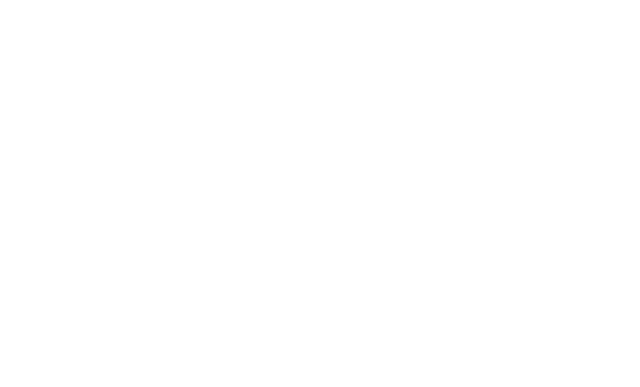
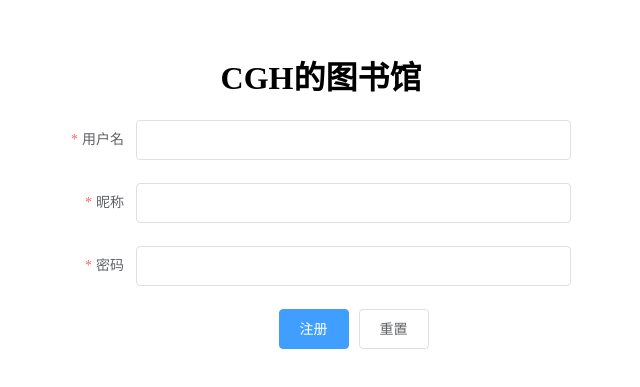
Before and after one commit to cenganhui/cgh-library-front, a Vue app: page /register in a window 1280 px wide. Shown: the part 129-516 px from the top of the page, without its empty margins (319-959 px from the left). Built offline with nearby package versions, Linux system fonts and the light colour scheme.

Commit message:
增加了注册页面，设置管理员显示的菜单

```diff
--- a/src/api/book.js
+++ b/src/api/book.js
@@ -36,3 +36,10 @@
         data
     })
 }
+
+export function persistById(id) {
+    return request({
+        url: base + `/books/persist/${id}`,
+        method: 'get'
+    })
+}
--- a/src/api/user.js
+++ b/src/api/user.js
@@ -11,6 +11,14 @@
     })
 }
 
+export function register(data) {
+    return request({
+        url: base + '/auth/register',
+        method: 'post',
+        data: data
+    })
+}
+
 export function logout() {
     return request({
         url: base + '/auth/logout',
--- a/src/components/left-navigation/left-navigation.vue
+++ b/src/components/left-navigation/left-navigation.vue
@@ -14,11 +14,11 @@
           text-color="#fff"
           active-text-color="rgb(64, 158, 255)"
         >
-          <el-menu-item index="1">
+          <el-menu-item v-if="admin" index="1">
             <i class="el-icon-user"></i>
             <span slot="title">用户管理</span>
           </el-menu-item>
-          <el-menu-item index="2">
+          <el-menu-item v-if="admin" index="2">
             <i class="el-icon-collection"></i>
             <span slot="title">图书管理</span>
           </el-menu-item>
@@ -33,12 +33,21 @@
 </template>
 
 <script>
+import { getLoginInfo } from '@/utils/auth.js'
 export default {
+  data() {
+    return {
+      admin: false,
+    }
+  },
   created() {
     this.init()
   },
   methods: {
     init() {
+      if (getLoginInfo().admin === 'true') {
+        this.admin = true
+      }
       this.$router.push({ path: '/book' })
     },
     handleSelect(key) {
--- a/src/router/index.js
+++ b/src/router/index.js
@@ -2,6 +2,7 @@
 import VueRouter from 'vue-router'
 import Home from '@/views/Home.vue'
 import Login from '@/views/login/Login.vue'
+import Register from '@/views/register/Register.vue'
 import Book from '@/views/Book.vue'
 import User from '@/views/System/User.vue'
 import SystemBook from '@/views/System/Book.vue'
@@ -13,6 +14,11 @@
     path: '/login',
     name: 'Login',
     component: Login
+  },
+  {
+    path: '/register',
+    name: 'Register',
+    component: Register
   },
   {
     path: '/',
--- a/src/views/Reader.vue
+++ b/src/views/Reader.vue
@@ -13,7 +13,7 @@
 </template>
 
 <script>
-import { updateBook } from '@/api/book.js'
+import { updateBook, persistById } from '@/api/book.js'
 export default {
   data() {
     return {
@@ -53,6 +53,11 @@
     },
   },
   beforeDestroy() {
+    persistById(this.bookId).then(res => {
+      if (res.code === '0000') {
+        console.log('persist success')
+      }
+    })
     clearInterval(this.timer)
   },
 }
--- a/src/views/login/Login.vue
+++ b/src/views/login/Login.vue
@@ -1,6 +1,5 @@
 <template>
   <div class="login">
-
     <el-form
       :model="loginForm"
       :rules="loginRules"
@@ -8,7 +7,7 @@
       label-width="auto"
       class="login-form"
     >
-    <h1 class="login-title">CGH的图书馆</h1>
+      <h1 class="login-title">CGH的图书馆</h1>
       <el-form-item label="用户名" prop="username">
         <el-input v-model="loginForm.username"></el-input>
       </el-form-item>
@@ -17,7 +16,7 @@
       </el-form-item>
       <el-form-item>
         <el-button :loading="loading" type="primary" @click="login('loginForm')">登录</el-button>
-        <el-button @click="resetForm('loginForm')">注册</el-button>
+        <el-button @click="toRegister">注册</el-button>
       </el-form-item>
     </el-form>
   </div>
@@ -40,7 +39,7 @@
         ],
         password: [{ required: true, message: '请输入密码', trigger: 'blur' }],
       },
-      loading: false
+      loading: false,
     }
   },
   methods: {
@@ -76,8 +75,8 @@
         }
       })
     },
-    resetForm(loginForm) {
-      this.$refs[loginForm].resetFields()
+    toRegister() {
+      this.$router.push({ path: '/register' })
     },
   },
 }
--- /dev/null
+++ b/src/views/register/Register.vue
@@ -0,0 +1,93 @@
+<template>
+  <div class="login">
+    <el-form
+      :model="registerForm"
+      :rules="registerRules"
+      ref="registerForm"
+      label-width="auto"
+      class="login-form"
+    >
+      <h1 class="login-title">CGH的图书馆</h1>
+      <el-form-item label="用户名" prop="username">
+        <el-input v-model="registerForm.username"></el-input>
+      </el-form-item>
+      <el-form-item label="昵称" prop="nickName">
+        <el-input v-model="registerForm.nickName"></el-input>
+      </el-form-item>
+      <el-form-item label="密码" prop="password">
+        <el-input v-model="registerForm.password" show-password></el-input>
+      </el-form-item>
+      <el-form-item>
+        <el-button :loading="loading" type="primary" @click="submitData('registerForm')">注册</el-button>
+        <el-button @click="resetForm('registerForm')">重置</el-button>
+      </el-form-item>
+    </el-form>
+  </div>
+</template>
+
+<script>
+import { register } from '@/api/user.js'
+export default {
+  data() {
+    return {
+      registerForm: {
+        username: '',
+        nickName: '',
+        password: '',
+      },
+      registerRules: {
+        username: [
+          { required: true, message: '请输入用户名', trigger: 'blur' },
+        ],
+        nickName: [{ required: true, message: '请输入昵称', trigger: 'blur' }],
+        password: [{ required: true, message: '请输入密码', trigger: 'blur' }],
+      },
+      loading: false,
+    }
+  },
+  methods: {
+    submitData(registerForm) {
+      this.$refs[registerForm].validate((valid) => {
+        if (valid) {
+          this.loading = true
+          register(this.registerForm)
+            .then((res) => {
+              if (res.code === '0000') {
+                this.lib.notificationSuccess(this, '注册成功')
+                this.$router.push({ path: '/login' })
+                this.loading = false
+              } else {
+                this.lib.notificationWarning(this, res.msg || '注册失败')
+              }
+            })
+            .catch((error) => {
+              this.loading = false
+              this.lib.notificationWarning(this, error || '注册失败')
+            })
+        }
+      })
+    },
+    resetForm(registerForm) {
+      this.$refs[registerForm].resetFields()
+    },
+  },
+}
+</script>
+
+<style>
+.login {
+  width: 100%;
+  height: 100%;
+  position: relative;
+}
+.login-form {
+  width: 500px;
+  margin: auto;
+  position: absolute;
+  top: 20%;
+  left: 0;
+  bottom: 0;
+  right: 0;
+  text-align: center;
+}
+</style>
```
